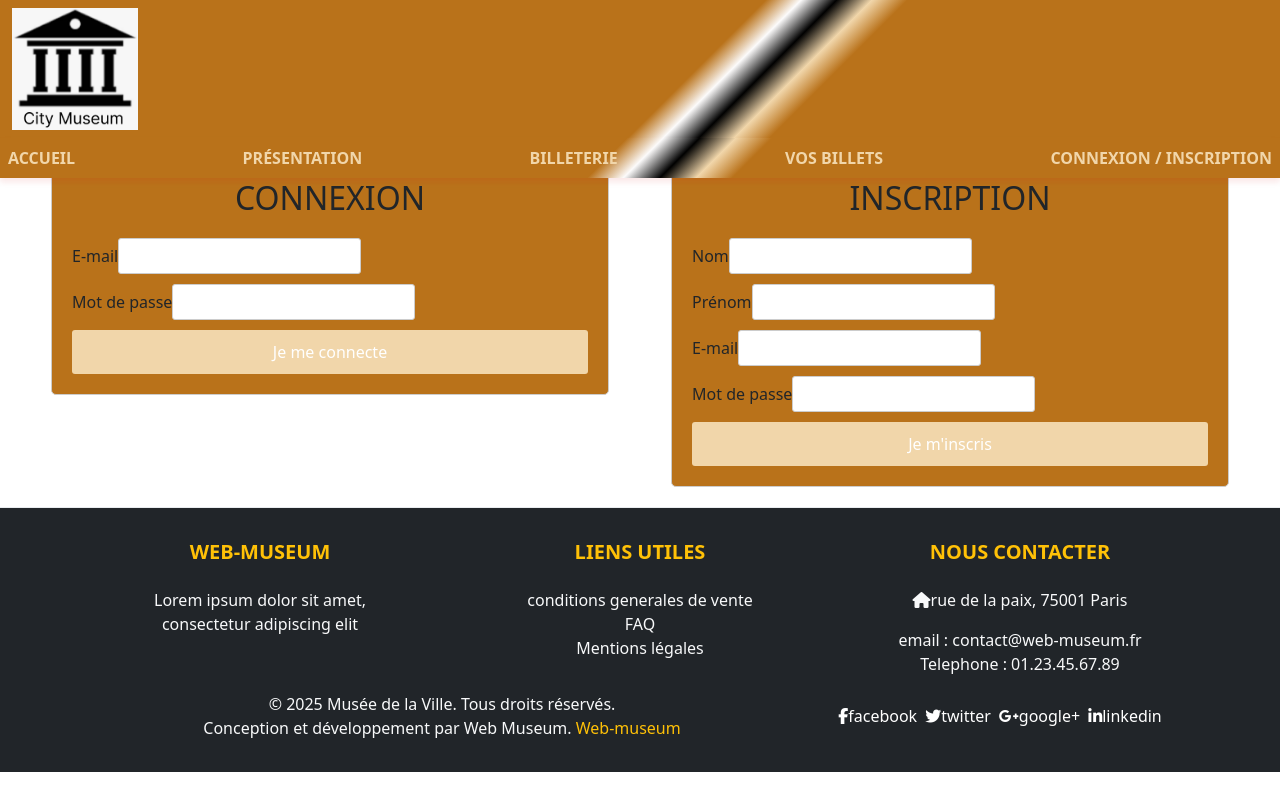
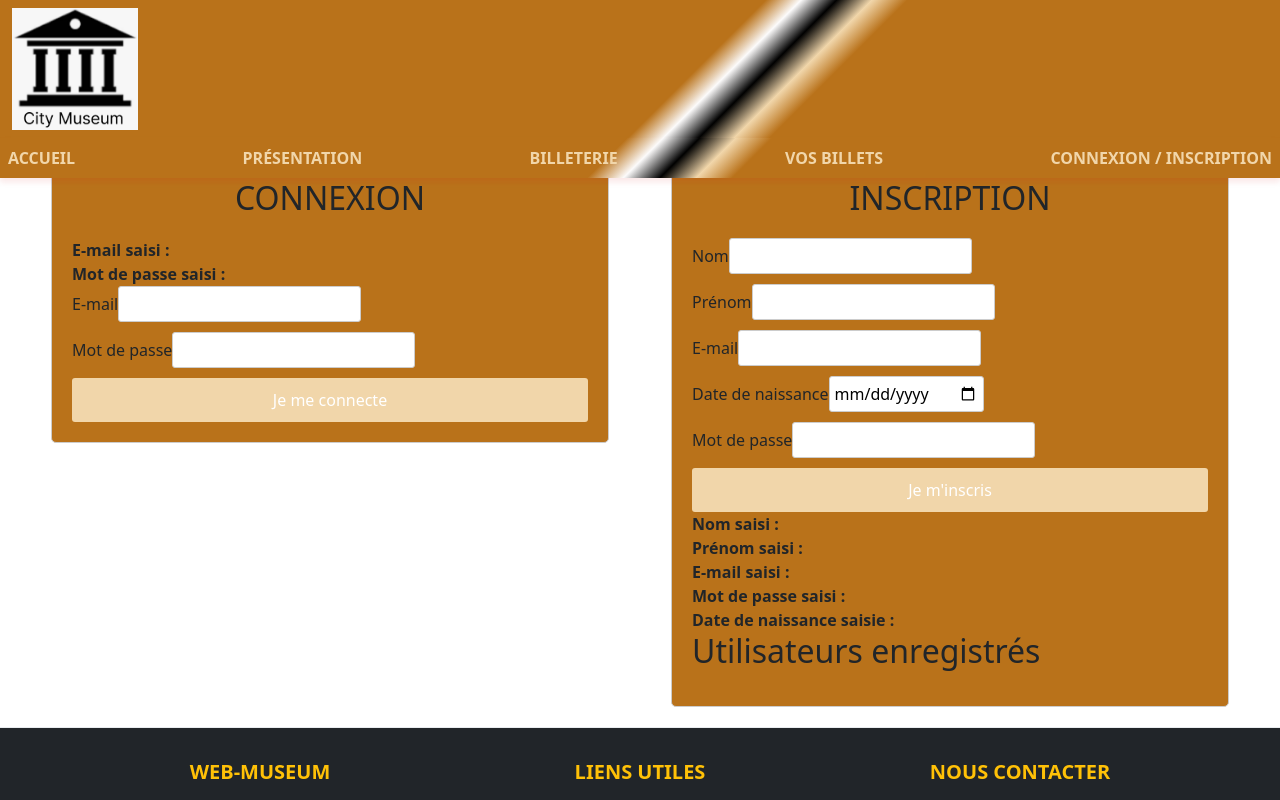
Before and after one commit to challenge-studi/web-museum, an Angular app: page /auth in a window 1280 px wide. Shown: the top 800 px of the page. Built offline with nearby package versions, Linux system fonts and the light colour scheme.

Commit message:
✅ Add manual form's test

```diff
--- a/src/app/components/pages/connexion/connexion.component.html
+++ b/src/app/components/pages/connexion/connexion.component.html
@@ -1,4 +1,11 @@
 <form [formGroup]="connexionForm" (ngSubmit)="onSubmit()">
+  <div>
+    <strong>E-mail saisi :</strong> {{ connexionForm.get("email")?.value }}
+  </div>
+  <div>
+    <strong>Mot de passe saisi :</strong>
+    {{ connexionForm.get("motDePasse")?.value }}
+  </div>
   <div>
     <label for="email">E-mail</label>
     <input id="email" formControlName="email" type="email" />
--- a/src/app/components/pages/connexion/connexion.component.ts
+++ b/src/app/components/pages/connexion/connexion.component.ts
@@ -24,7 +24,7 @@ export class ConnexionComponent {
 
   onSubmit() {
     if (this.connexionForm.valid) {
-      // Logique de connexion
+      // Logique de connexion avec this.connexionForm.get('email')?.value;
     }
   }
 }
--- a/src/app/components/pages/register/register.component.html
+++ b/src/app/components/pages/register/register.component.html
@@ -12,8 +12,37 @@
     <input id="email" formControlName="email" type="email" />
   </div>
   <div>
+    <label for="birthday">Date de naissance</label>
+    <input id="birthday" formControlName="birthday" type="date" />
+  </div>
+  <div>
     <label for="motDePasse">Mot de passe</label>
     <input id="motDePasse" formControlName="motDePasse" type="password" />
   </div>
   <button type="submit">Je m'inscris</button>
 </form>
+
+<div><strong>Nom saisi :</strong> {{ inscriptionForm.get("nom")?.value }}</div>
+<div>
+  <strong>Prénom saisi :</strong> {{ inscriptionForm.get("prenom")?.value }}
+</div>
+<div>
+  <strong>E-mail saisi :</strong> {{ inscriptionForm.get("email")?.value }}
+</div>
+<div>
+  <strong>Mot de passe saisi :</strong>
+  {{ inscriptionForm.get("motDePasse")?.value }}
+</div>
+<div>
+  <strong>Date de naissance saisie :</strong>
+  {{ inscriptionForm.get("birthday")?.value }}
+</div>
+
+<h2>Utilisateurs enregistrés</h2>
+<ul>
+  <li *ngFor="let utilisateur of utilisateurs">
+    Nom: {{ utilisateur.nom }}, Prénom: {{ utilisateur.prenom }}, Email:
+    {{ utilisateur.email }}, Mot de passe: {{ utilisateur.motDePasse }}, Date de
+    naissance: {{ utilisateur.birthday }}
+  </li>
+</ul>
--- a/src/app/components/pages/register/register.component.ts
+++ b/src/app/components/pages/register/register.component.ts
@@ -1,3 +1,4 @@
+import { CommonModule } from '@angular/common';
 import { Component } from '@angular/core';
 import {
   FormGroup,
@@ -5,15 +6,17 @@ import {
   Validators,
   ReactiveFormsModule,
 } from '@angular/forms';
+import User from '../../../models/UserInterface';
 
 @Component({
   selector: 'app-register',
-  imports: [ReactiveFormsModule],
+  imports: [ReactiveFormsModule, CommonModule],
   templateUrl: './register.component.html',
   styleUrl: './register.component.css',
 })
 export class RegisterComponent {
   inscriptionForm: FormGroup;
+  utilisateurs: User[] = [];
 
   constructor(private readonly fb: FormBuilder) {
     this.inscriptionForm = this.fb.group({
@@ -21,12 +24,19 @@ export class RegisterComponent {
       prenom: ['', [Validators.required]],
       email: ['', [Validators.required, Validators.email]],
       motDePasse: ['', [Validators.required]],
+      birthday: ['', [Validators.required]],
     });
   }
 
   onSubmit() {
     if (this.inscriptionForm.valid) {
-      // Logique d'inscription
+      const nom = this.inscriptionForm.get('nom')?.value;
+      const prenom = this.inscriptionForm.get('prenom')?.value;
+      const email = this.inscriptionForm.get('email')?.value;
+      const motDePasse = this.inscriptionForm.get('motDePasse')?.value;
+      const birthday = this.inscriptionForm.get('birthday')?.value;
+      this.utilisateurs.push({ nom, prenom, email, motDePasse, birthday });
+      this.inscriptionForm.reset();
     }
   }
 }
--- /dev/null
+++ b/src/app/models/UserInterface.ts
@@ -0,0 +1,7 @@
+export default interface User {
+  nom: string;
+  prenom: string;
+  email: string;
+  motDePasse: string;
+  birthday: string;
+}
```
